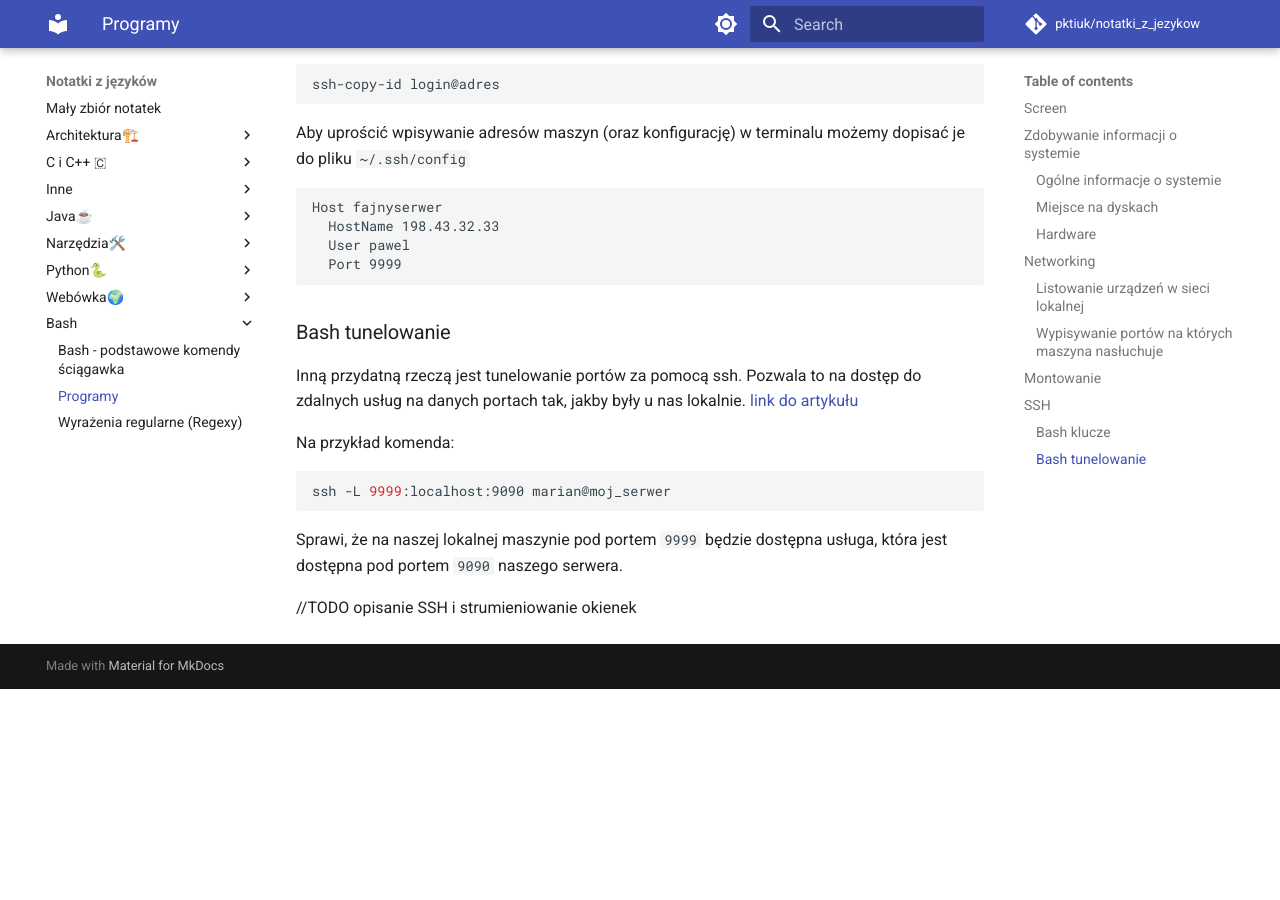
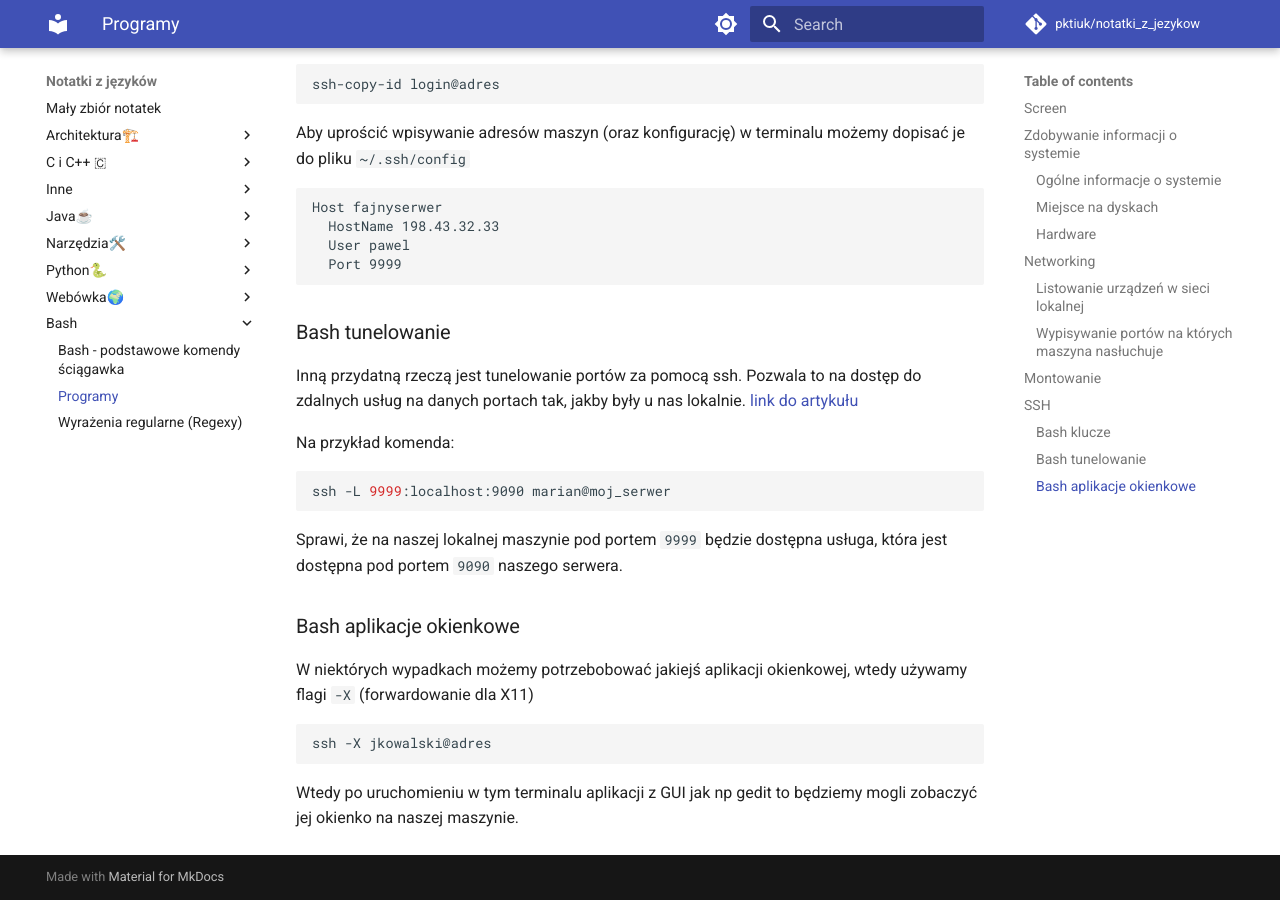
Before and after one commit to pktiuk/notatki_z_jezykow, an MkDocs documentation site: the page built from docs/bash/programy.md, in a window 1280 px wide and 900 px high, scrolled down 4295 px. Built offline with MkDocs 1.6.1 and Material for MkDocs 9.7.7, drawn with Linux system fonts in a browser that asks for light colours; comment, search, counter and statistics services are not loaded; before the commit the page ends 4984 px from its top, so only the background shows below that.

Commit message:
Opisanie forwardowania X11

````diff
--- a/docs/bash/programy.md
+++ b/docs/bash/programy.md
@@ -231,4 +231,13 @@ ssh -L 9999:localhost:9090 marian@moj_serwer
 
 Sprawi, że na naszej lokalnej maszynie pod portem `9999` będzie dostępna usługa, która jest dostępna pod portem `9090` naszego serwera.
 
-//TODO opisanie SSH i strumieniowanie okienek
+
+### Bash aplikacje okienkowe
+
+W niektórych wypadkach możemy potrzebobować jakiejś aplikacji okienkowej, wtedy używamy flagi `-X` (forwardowanie dla X11)
+
+```bash
+ssh -X jkowalski@adres
+```
+
+Wtedy po uruchomieniu w tym terminalu aplikacji z GUI jak np gedit to będziemy mogli zobaczyć jej okienko na naszej maszynie.
````
